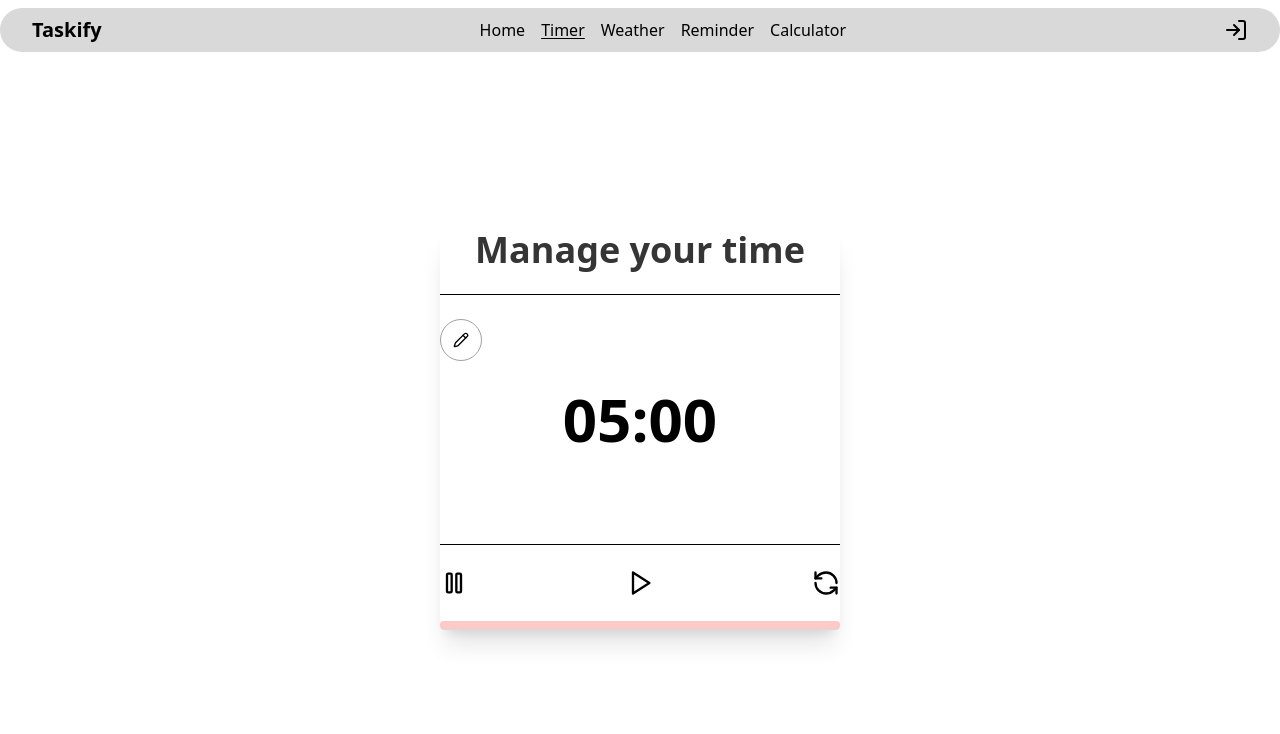
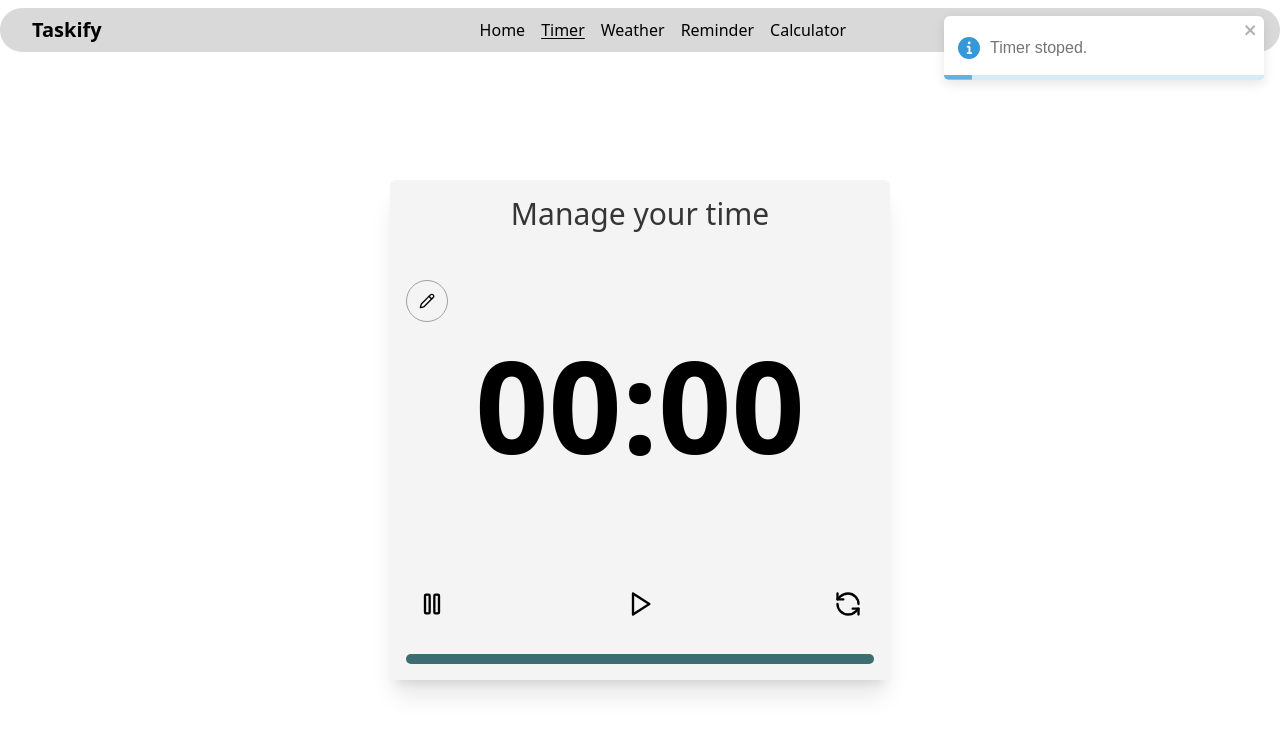
Before and after one commit to Mhorg8/pwa-app, a React (Vite) app: page /timer in a window 1280 px wide. Shown: the top 734 px of the page. Built offline with nearby package versions, Linux system fonts and the light colour scheme.

Commit message:
fix function startTimer and add sode toast

```diff
--- a/package.json
+++ b/package.json
@@ -18,6 +18,7 @@
     "react-icons": "^5.5.0",
     "react-redux": "^9.2.0",
     "react-router-dom": "^7.4.0",
+    "react-toastify": "^11.0.5",
     "tailwindcss": "^4.0.17"
   },
   "devDependencies": {
--- a/src/components/timer/TimerAction.tsx
+++ b/src/components/timer/TimerAction.tsx
@@ -4,21 +4,32 @@ import {
   decrementTime,
   pauseTimer,
   resetTimer,
+  startTimer,
 } from "../../libs/redux/timer/timerSlice";
 import { useEffect, useRef } from "react";
 import { RootState } from "../../store";
+import { toast } from "react-toastify";
 
 const TimerAction = () => {
-  const { isRunning } = useSelector((state: RootState) => state.timer);
+  const { isRunning, minute } = useSelector((state: RootState) => state.timer);
   const dispatch = useDispatch();
   const interval = useRef<NodeJS.Timeout | null>(null);
 
-  function startTimer() {
+  function startTimerFn() {
+    if (minute === 0) {
+      toast.error("First set a time.");
+      return;
+    }
+
+    dispatch(startTimer());
+
     if (!interval.current) {
       interval.current = setInterval(() => {
         dispatch(decrementTime());
       }, 1000);
     }
+
+    toast.success("Timer started.");
   }
 
   function stopTimer() {
@@ -27,9 +38,12 @@ const TimerAction = () => {
       dispatch(pauseTimer());
       interval.current = null;
     }
+
+    toast.info("Timer stoped.");
   }
 
   function resetTimerFn() {
+    toast.info("Timer restarted.");
     dispatch(resetTimer());
   }
   useEffect(() => {
@@ -44,20 +58,24 @@ const TimerAction = () => {
 
   return (
     <div className="flex-1 w-full flex items-center justify-between py-5">
-      <button className="cursor-pointer" title="Stop timer" onClick={stopTimer}>
+      <button
+        className="cursor-pointer flex items-center justify-center hover:bg-white hoverEffect hover:scale-110 p-3 rounded-full"
+        title="Stop timer"
+        onClick={stopTimer}
+      >
         <LuPause size={28} />
       </button>
       <button
         disabled={isRunning}
-        onClick={startTimer}
-        className="cursor-pointer"
+        onClick={startTimerFn}
+        className="cursor-pointer flex items-center justify-center hover:bg-white hoverEffect hover:scale-110 p-3 rounded-full"
         title="Start timer"
       >
         <LuPlay size={28} />
       </button>
       <button
         onClick={resetTimerFn}
-        className="cursor-pointer"
+        className="cursor-pointer flex items-center justify-center hover:bg-white hoverEffect hover:scale-110 p-3 rounded-full"
         title="Reset timer"
       >
         <LuRefreshCcw size={28} />
--- a/src/components/timer/TimerView.tsx
+++ b/src/components/timer/TimerView.tsx
@@ -1,6 +1,6 @@
 import { LuPencil, LuX } from "react-icons/lu";
 import { useDispatch, useSelector } from "react-redux";
-import { decrementTime } from "../../libs/redux/timer/timerSlice";
+import { updateMinute } from "../../libs/redux/timer/timerSlice";
 import { useRef, useState } from "react";
 import { RootState } from "../../store";
 
@@ -20,26 +20,27 @@ const TimerView = () => {
     const targetValue = Number(e.currentTarget.value);
     if (e.key === "Enter") {
       processTime.current = targetValue;
-      dispatch(decrementTime());
+      dispatch(updateMinute(time));
       setEditFlag(false);
     }
   }
 
   return (
-    <div className="w-full h-[80%] flex items-center justify-center border-y-1 relative">
+    <div className="w-full h-[80%] flex items-center justify-center  relative">
       <div className="absolute top-6 right-0 flex w-full gap-3 justify-between">
         {editFlag ? (
           <div className="flex items-center gap-2 w-full">
             <input
               onChange={(e) => setTime(Number(e.currentTarget.value))}
               value={time}
+              min={1}
               onKeyDown={handleUpdateTime}
               type="number"
-              className="w-full bg-soft-gray/70 rounded-sm py-2 px-2 flex-1"
+              className="w-full bg-soft-gray rounded-sm py-2 px-2 flex-1"
             />
             <button
               title="Close edit input"
-              className="cursor-pointer"
+              className="cursor-pointer bg-white"
               onClick={() => setEditFlag(false)}
             >
               <LuX size={24} />
@@ -48,13 +49,13 @@ const TimerView = () => {
         ) : (
           <button
             onClick={() => setEditFlag(true)}
-            className="flex items-center justify-center p-3 rounded-full cursor-pointer hover:bg-soft-gray border border-zinc-400"
+            className=" flex items-center justify-center p-3 rounded-full cursor-pointer hover:bg-soft-gray border border-zinc-400"
           >
             <LuPencil />
           </button>
         )}
       </div>
-      <h2 className="text-6xl font-bold ">
+      <h2 className="text-9xl font-bold ">
         {handleZeroToTimer(minute)}:{handleZeroToTimer(second)}
       </h2>
     </div>
--- a/src/layout.tsx
+++ b/src/layout.tsx
@@ -1,11 +1,13 @@
 import { Outlet } from "react-router-dom";
 import Header from "./components/header/Header";
+import { ToastContainer } from "react-toastify";
 
 const Layout = () => {
   return (
     <div>
       <Header />
       <Outlet />
+      <ToastContainer />
     </div>
   );
 };
--- a/src/libs/redux/timer/timerSlice.ts
+++ b/src/libs/redux/timer/timerSlice.ts
@@ -4,13 +4,15 @@ interface TimerState {
   minute: number;
   second: number;
   isRunning: boolean;
+  initialTotalSeconds: number;
   processPercentage: number;
   interval: NodeJS.Timeout | null;
 }
 
 const initialState: TimerState = {
-  minute: 5,
+  minute: 0,
   second: 0,
+  initialTotalSeconds: 0,
   isRunning: false,
   processPercentage: 100,
   interval: null,
@@ -31,6 +33,8 @@ export const timerSlice = createSlice({
 
     startTimer: (state) => {
       state.isRunning = true;
+      // Set initial total seconds only when the timer starts
+      state.initialTotalSeconds = state.minute * 60 + state.second;
     },
 
     pauseTimer: (state) => {
@@ -39,19 +43,19 @@ export const timerSlice = createSlice({
 
     // Resset everything to defualt
     resetTimer: (state) => {
-      state.minute = 5;
+      state.minute = 0;
       state.second = 0;
       state.isRunning = false;
       state.processPercentage = 100;
     },
 
     decrementTime: (state) => {
-      // Check if minute is ZERO or second is ZERO return
       if (state.minute === 0 && state.second === 0) {
         state.isRunning = false;
+        state.processPercentage = 0;
         return;
       }
-      // DEcrement second and minute
+
       if (state.second > 0) {
         state.second -= 1;
       } else if (state.minute > 0) {
@@ -59,10 +63,13 @@ export const timerSlice = createSlice({
         state.second = 59;
       }
 
-      // Update process percentage
-      const totalSeconds = 5 * 60;
+      // Ensure we use the initially stored total seconds
       const remainingSeconds = state.minute * 60 + state.second;
-      state.processPercentage = (remainingSeconds / totalSeconds) * 100;
+      state.processPercentage = Math.floor(
+        (remainingSeconds / state.initialTotalSeconds) * 100
+      );
+
+      console.log(state.processPercentage);
     },
   },
 });
--- a/src/pages/Timer.tsx
+++ b/src/pages/Timer.tsx
@@ -8,15 +8,15 @@ const TimerPage = () => {
 
   return (
     <div className="wrapper">
-      <div className="w-[400px] h-[400px] flex flex-col justify-center items-center shadow-xl gap-1 rounded-md">
-        <h1 className="mb-5 text-4xl font-semibold text-dark-gray">
+      <div className="w-[500px] h-[500px] flex flex-col justify-center items-center shadow-xl gap-1 rounded-md bg-zinc-100 p-4">
+        <h1 className="mb-5 text-3xl  text-dark-gray font-light">
           Manage your time
         </h1>
         <TimerView />
         <TimerAction />
-        <div className="h-3 bg-soft-gray w-full rounded-md relative">
+        <div className="h-3 bg-soft-gray w-full rounded-md relative ">
           <div
-            className="absolute top-0 rounded-md bg-red-200 h-2 left-0"
+            className="absolute top-0 rounded-md bg-dark-green h-2.5 left-0"
             style={{ width: `${processPercentage}%` }}
           />
         </div>
--- a/src/pages/Weather.tsx
+++ b/src/pages/Weather.tsx
@@ -75,7 +75,7 @@ const WeatherPage = () => {
 
   return (
     <div className="wrapper">
-      <div className="flex flex-col items-center justify-center gap-y-10">
+      <div className="flex flex-col items-center justify-center gap-y-10 bg-zinc-100 p-3 rounded-md">
         <SearchLocation />
         <WeatherLocation
           location={location}
```
Also changed, not shown: 1 other file (tests, documents, lock files or other folders).
